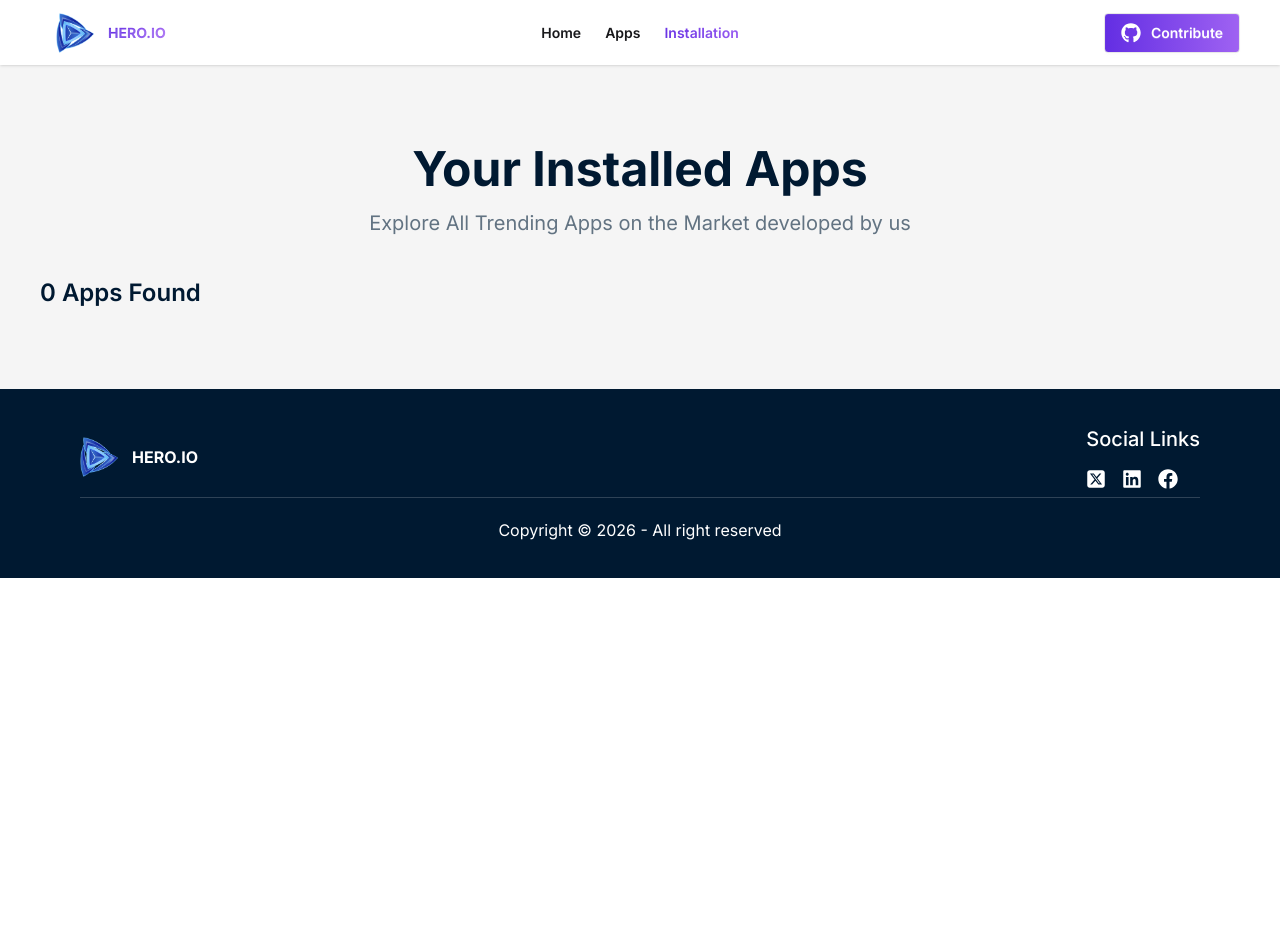
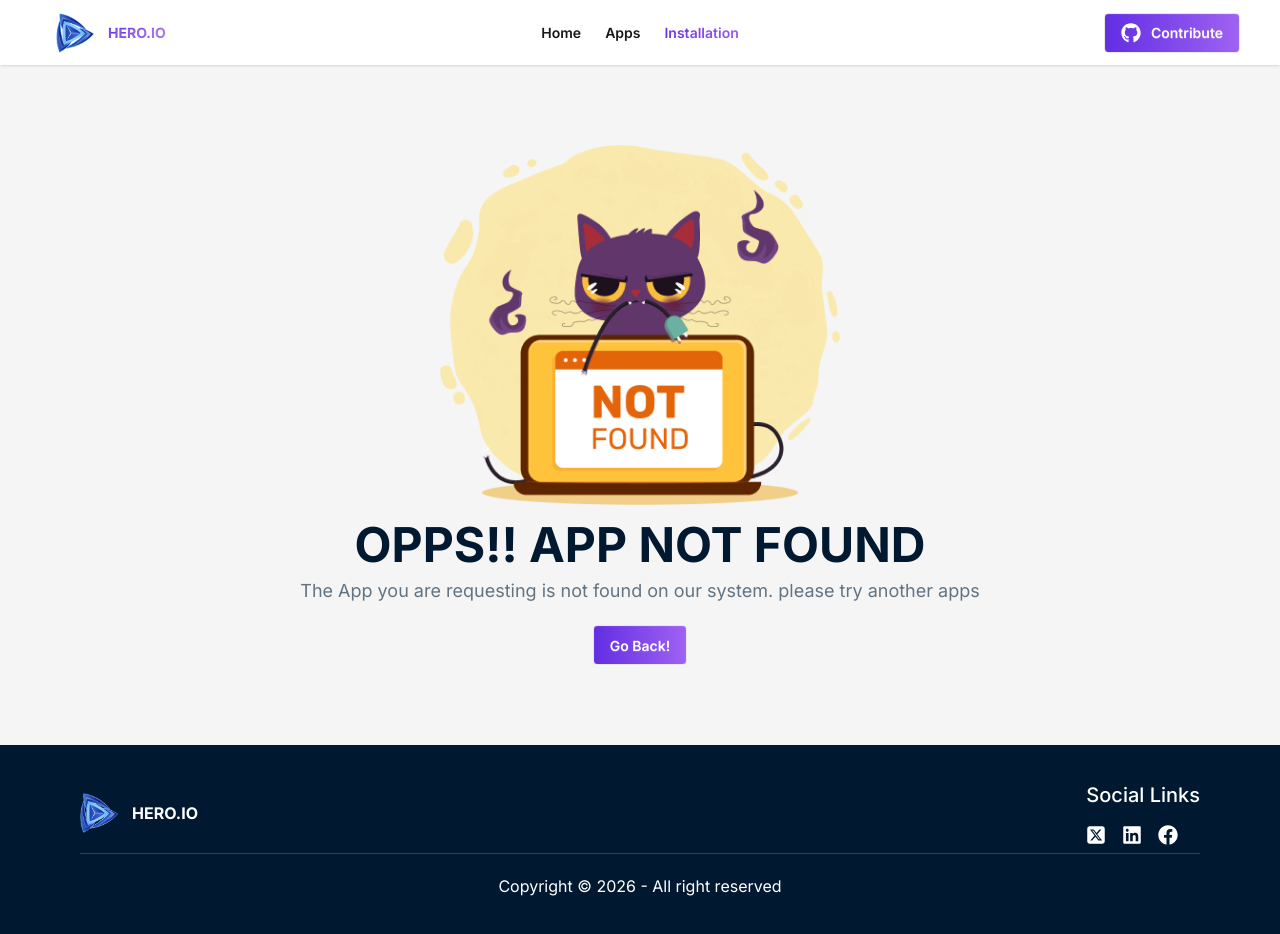
Before and after one commit to MdMonerujammanMunna/-Hero.IO-Apps-Store-System, a Next.js app: page /install in a window 1280 px wide. Before the commit the page ends 800 px from the top, so only its background shows below. Built offline with nearby package versions, Linux system fonts and the light colour scheme.

Commit message:
add Not Found app page

```diff
--- a/src/Components/NotFoundApp/NotFoundApp.jsx
+++ b/src/Components/NotFoundApp/NotFoundApp.jsx
@@ -1,10 +1,19 @@
+import Image from 'next/image';
 import React from 'react';
-
+import NotFoundImage from '../../assets/App-Error.png';
+import Link from 'next/link';
 const NotFoundApp = () => {
     return (
-        <div>
-
-        </div>
+        <>
+            <div className="flex flex-col items-center justify-center ">
+                <Image src={NotFoundImage} alt="Not Found" width={400} height={400} className="mx-auto" />
+                <h1 className="text-5xl font-bold text-center mt-4 text-[#001931]">OPPS!! APP NOT FOUND</h1>
+                <p className="text-lg text-center text-[#627382] mt-2">The App you are requesting is not found on our system.  please try another apps</p>
+                <Link href="/Apps" className="btn mt-5 text-white bg-[linear-gradient(90deg,rgba(99,46,227,1)_0%,rgba(159,98,242,1)_100%)] gap-2.5">
+                    <span className="font-semibold">Go Back!</span>
+                </Link>
+            </div>
+        </>
     );
 };
 
--- a/src/app/install/page.jsx
+++ b/src/app/install/page.jsx
@@ -1,4 +1,5 @@
 "use client"
+import NotFoundApp from "@/Components/NotFoundApp/NotFoundApp";
 import { SortBar } from "@/Components/Sort/Sort";
 import { installAppContext } from "@/context/installcontext";
 import Image from "next/image";
@@ -18,6 +19,13 @@ const InstallationPage = () => {
     return (
         <>
             <div className="bg-[#F5F5F5] py-20">
+                {InstallApp.length === 0 ?
+                    <>
+                        <NotFoundApp />
+                    </>
+                    :
+                    <>
+                        <div className="">
                             <div className="text-center mb-10">
                                 <h1 className="text-5xl text-[#001931] font-bold ">Your Installed Apps</h1>
                                 <p className="text-[#627382] text-xl mt-4">Explore All Trending Apps on the Market developed by us</p>
@@ -29,7 +37,7 @@ const InstallationPage = () => {
                                 </div>
 
                                 {InstallApp.map(item =>
-                        <div className="bg-white p-4 rounded-lg mb-4 flex items-center justify-between " key={item.id}>
+                                    <div className="bg-white p-4 rounded-lg mt-8 shadow-2xl mb-4 flex items-center justify-between " key={item.id}>
                                         <div className="flex items-center gap-4">
                                             <div className="w-20 h-20 rounded-2xl bg-[#D9D9D9] flex items-center justify-center">
                                                 <Image src={item.image} alt={item.title} width={50} height={50} className="rounded-lg" />
@@ -60,6 +68,9 @@ const InstallationPage = () => {
                                 )}
                             </div>
                         </div>
+                    </>}
+
+            </div>
         </ >
     );
 };
```
Lines whose indentation alone changed are shown as unchanged.
